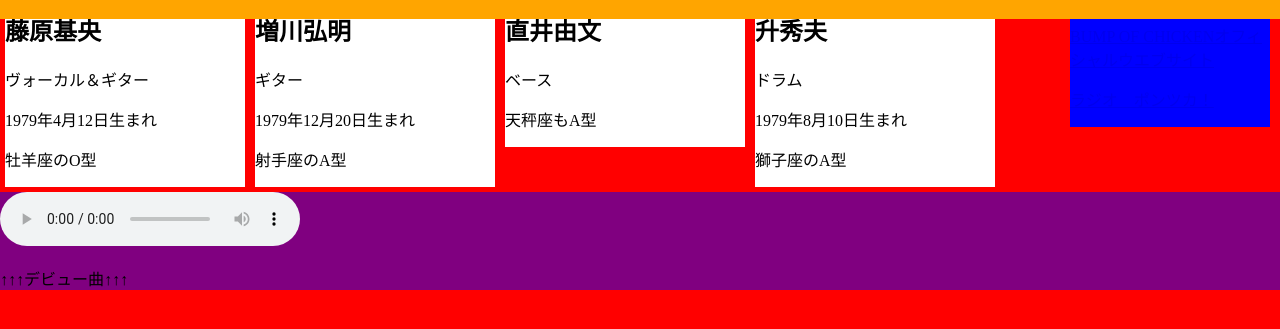
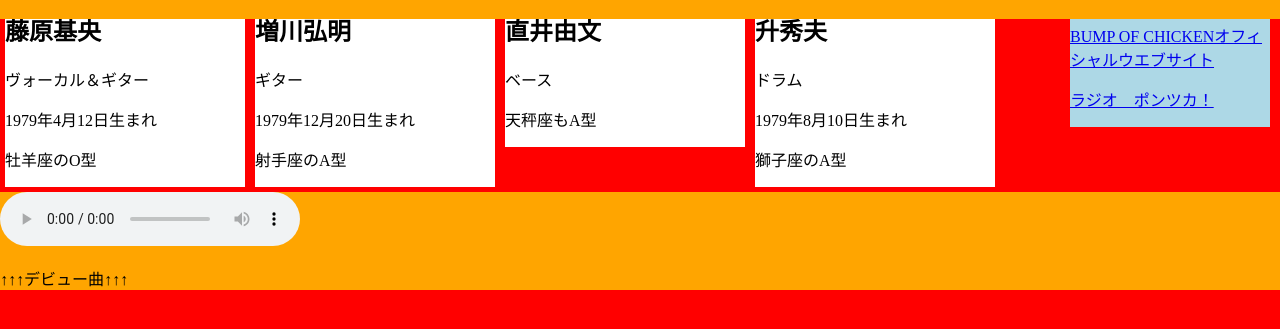
Before and after one commit to kayamaguro/web1, a plain HTML site: page index.html in a window 1280 px wide. Shown: the part 61-390 px from the top of the page. Drawn offline with Linux system fonts and the light colour scheme.

Commit message:
Update default.css

```diff
--- a/css/default.css
+++ b/css/default.css
@@ -46,7 +46,7 @@ header{
   float: left;
  }
 aside{
-  background-color:blue;
+  background-color:lightblue;
   width: 200px;
   float: right;
   position: relative;
@@ -54,7 +54,7 @@ aside{
   right: 10px;
  }
 footer{
-  background-color:purple;
+  background-color:orange;
   clear: both;
  }
 
```
